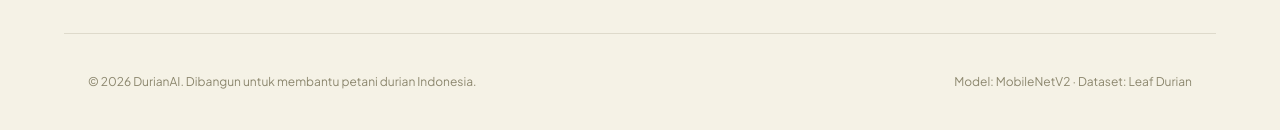
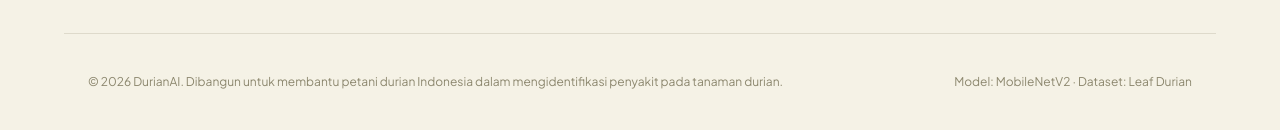
Before and after one commit to dwarft/leaf_durian_classification, a Flask app: page / in a window 1280 px wide. Shown: the part 2200-2330 px from the top of the page. Run offline with Flask 3, Linux system fonts and the light colour scheme; parts of the project's set-up code (start-up, migrations or seed data) failed here and were passed over; some libraries are stand-ins or nearby versions.

Commit message:
perbaiki tampilan

```diff
--- a/Templates/Index.html
+++ b/Templates/Index.html
@@ -372,7 +372,7 @@
     </main>
 
     <footer class="max-w-6xl mx-auto px-6 py-10 mt-10 flex flex-col md:flex-row justify-between items-center gap-4 text-xs" style="border-top:1px solid var(--line); color:var(--sage-dim);">
-        <span>© 2026 DurianAI. Dibangun untuk membantu petani durian Indonesia.</span>
+        <span>© 2026 DurianAI. Dibangun untuk membantu petani durian Indonesia dalam mengidentifikasi penyakit pada tanaman durian.</span>
         <span>Model: MobileNetV2 · Dataset: Leaf Durian</span>
     </footer>
 
```
